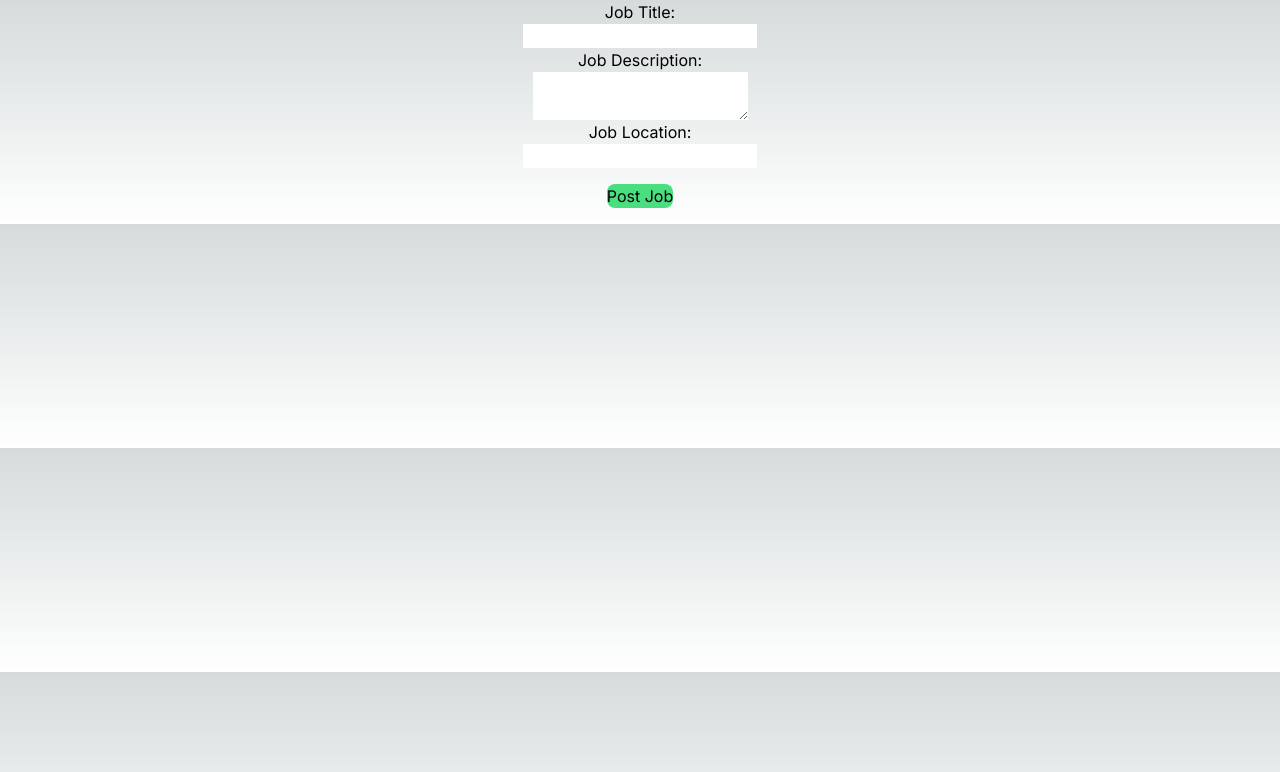
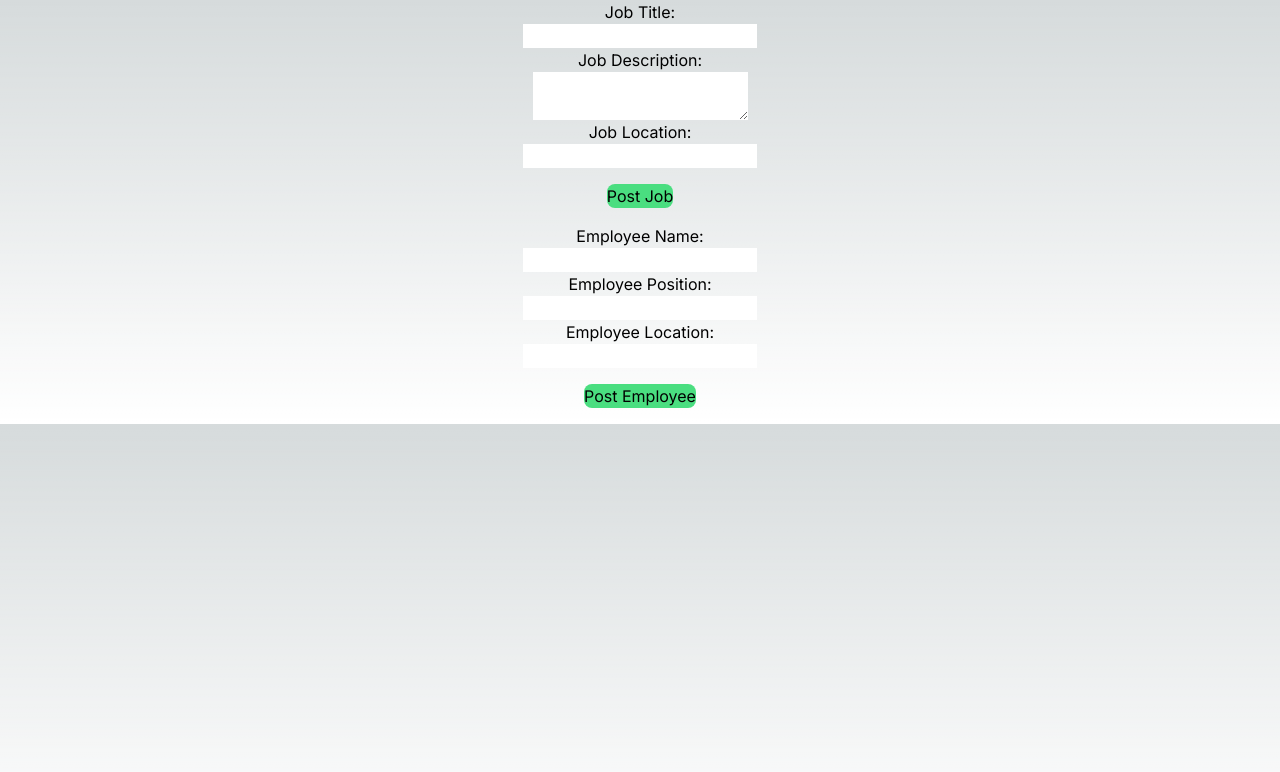
Before and after one commit to Gyanthakur/JobLoom-portal, a Next.js app: page / in a window 1280 px wide. Shown: the top 772 px of the page. Built offline with nearby package versions, Linux system fonts and the light colour scheme.

Commit message:
feat:added employee section

```diff
--- /dev/null
+++ b/src/app/comlpnents/employee.jsx
@@ -0,0 +1,47 @@
+"use client"
+import React, { useState } from 'react';
+
+export default function Employee() {
+    const [employeeName, setEmployeeName] = useState('');
+    const [employeePosition, setEmployeePosition] = useState('');
+    const [employeeLocation, setEmployeeLocation] = useState('');
+
+    const handleSubmit = (e) => {
+        e.preventDefault();
+        // Perform the logic to submit the employee details to the server
+        // You can use the employeeName, employeePosition, and employeeLocation variables here
+    };
+
+    return (
+        <div className='flex flex-col justify-center '>
+
+            <form onSubmit={handleSubmit} className='flex justify-center flex-col h-full w-full items-center'>
+                <label htmlFor="employeeName">Employee Name:</label>
+                <input
+                    type="text"
+                    id="employeeName"
+                    value={employeeName}
+                    onChange={(e) => setEmployeeName(e.target.value)}
+                />
+
+                <label htmlFor="employeePosition">Employee Position:</label>
+                <input
+                    type="text"
+                    id="employeePosition"
+                    value={employeePosition}
+                    onChange={(e) => setEmployeePosition(e.target.value)}
+                />
+
+                <label htmlFor="employeeLocation">Employee Location:</label>
+                <input
+                    type="text"
+                    id="employeeLocation"
+                    value={employeeLocation}
+                    onChange={(e) => setEmployeeLocation(e.target.value)}
+                />
+
+                <button className='bg-green-400  m-4 text-black rounded-lg hover:bg-blue-400 hover:text-white h-full' type="submit">Post Employee</button>
+            </form>
+        </div>
+    );
+}
--- a/src/app/page.js
+++ b/src/app/page.js
@@ -1,10 +1,12 @@
 import Image from "next/image";
 import Job from "./comlpnents/job";
+import Employee from "./comlpnents/employee";
 
 export default function Home() {
-  return (
-   <div>
-   <Job/>
-   </div>
-  );
+	return (
+		<div>
+			<Job />
+			<Employee />
+		</div>
+	);
 }
```
